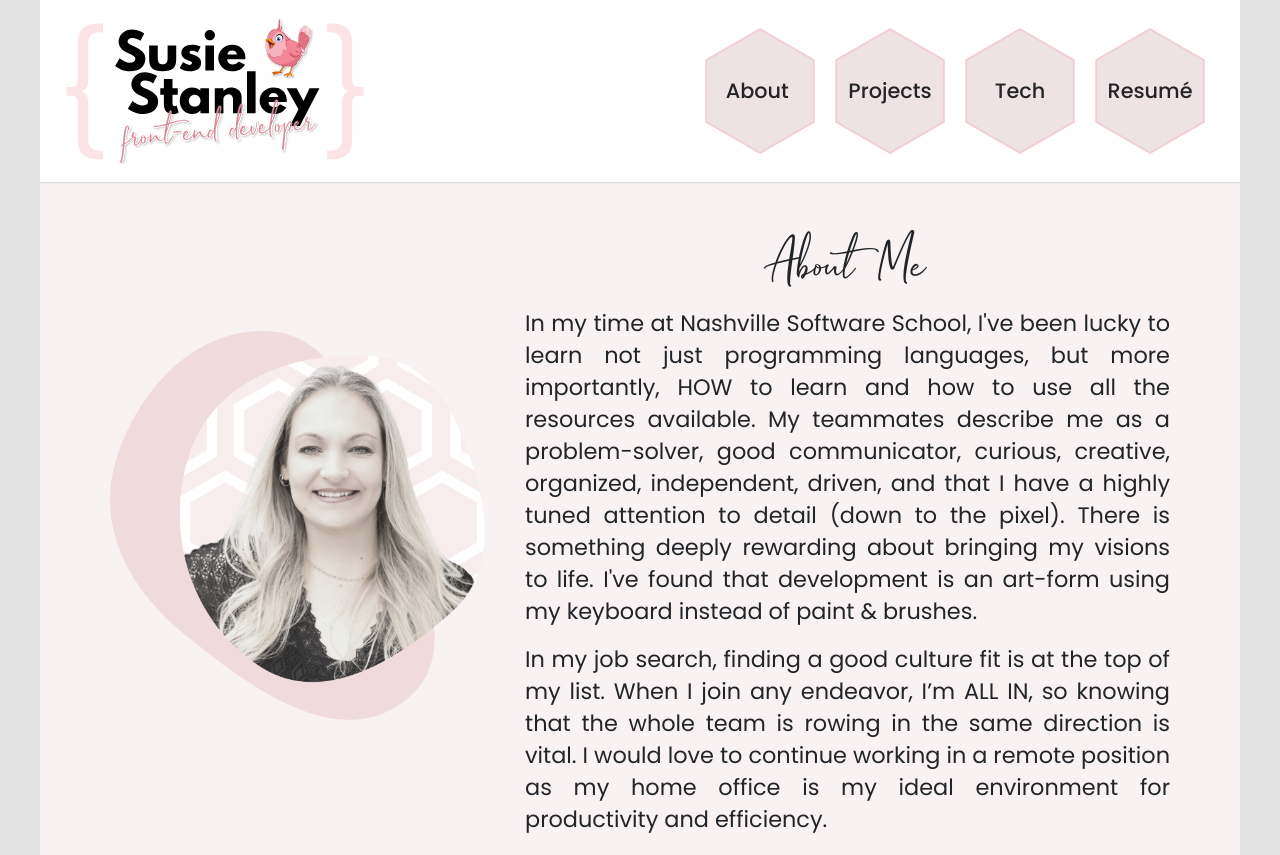
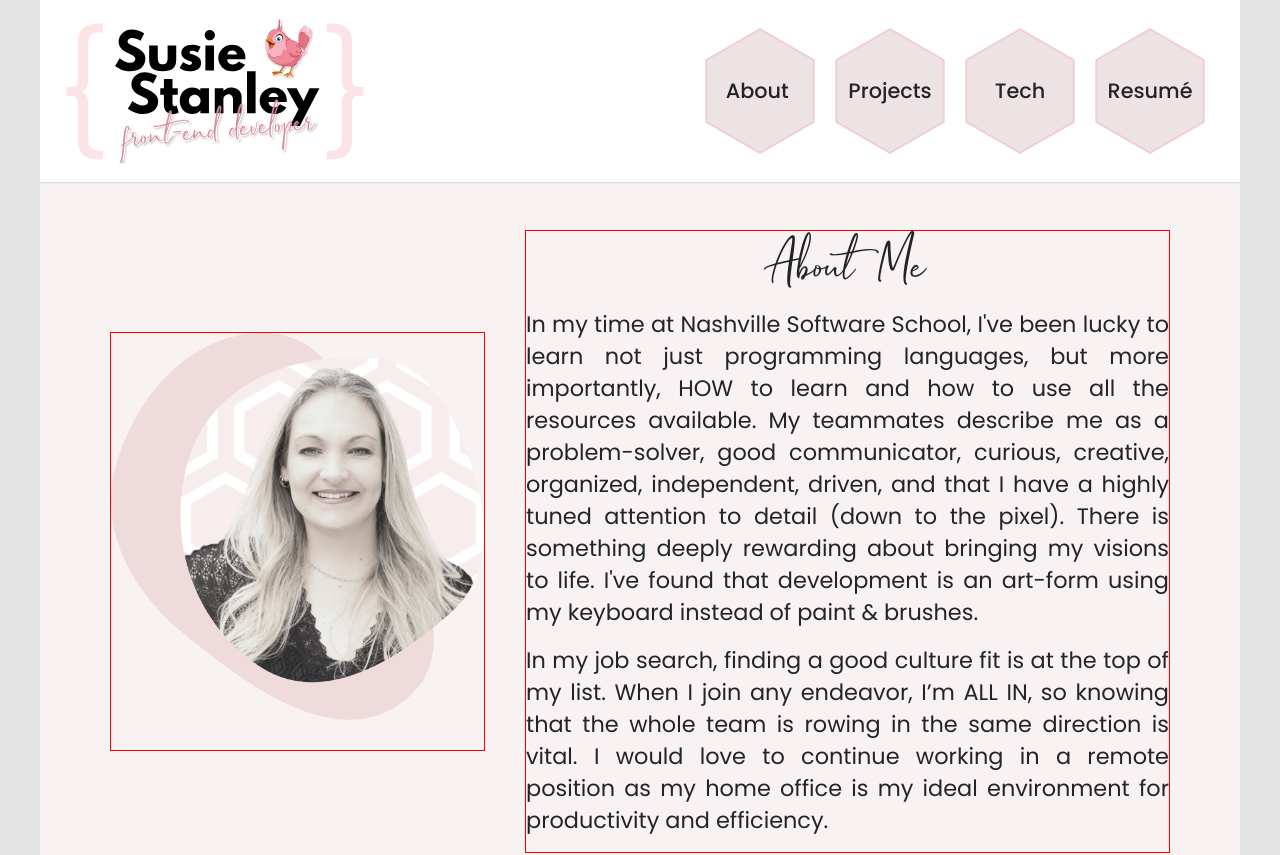
Before and after one commit to SusieCodes/SusieCodes.github.io, a React (Create React App) app: page / in a window 1280 px wide. Shown: the top 855 px of the page. Built offline with nearby package versions, Linux system fonts and the light colour scheme; no server answers.

Commit message:
updated favicon path in index.html

```diff
--- a/public/index.html
+++ b/public/index.html
@@ -9,7 +9,7 @@
       as="font"
     />
 
-    <link rel="icon" href="%PUBLIC_URL%/favicon.ico" />
+    <link rel="shortcut icon" type="image/x-icon" href="favicon.ico" />
     <meta name="viewport" content="width=device-width, initial-scale=1" />
     <meta name="theme-color" content="#000000" />
     <meta
--- a/src/styles/about.scss
+++ b/src/styles/about.scss
@@ -36,7 +36,7 @@
     align-content: center;
     padding: 0px 0px 30px;
     width: 300px;
-
+    border: 1px solid red;
     img {
       width: 100%;
       margin: auto auto;
@@ -48,7 +48,7 @@
     flex-direction: column;
     text-align: center;
     padding: 0px;
-
+    border: 1px solid red;
     h1 {
       padding: 0px;
       margin: 0px;
```
